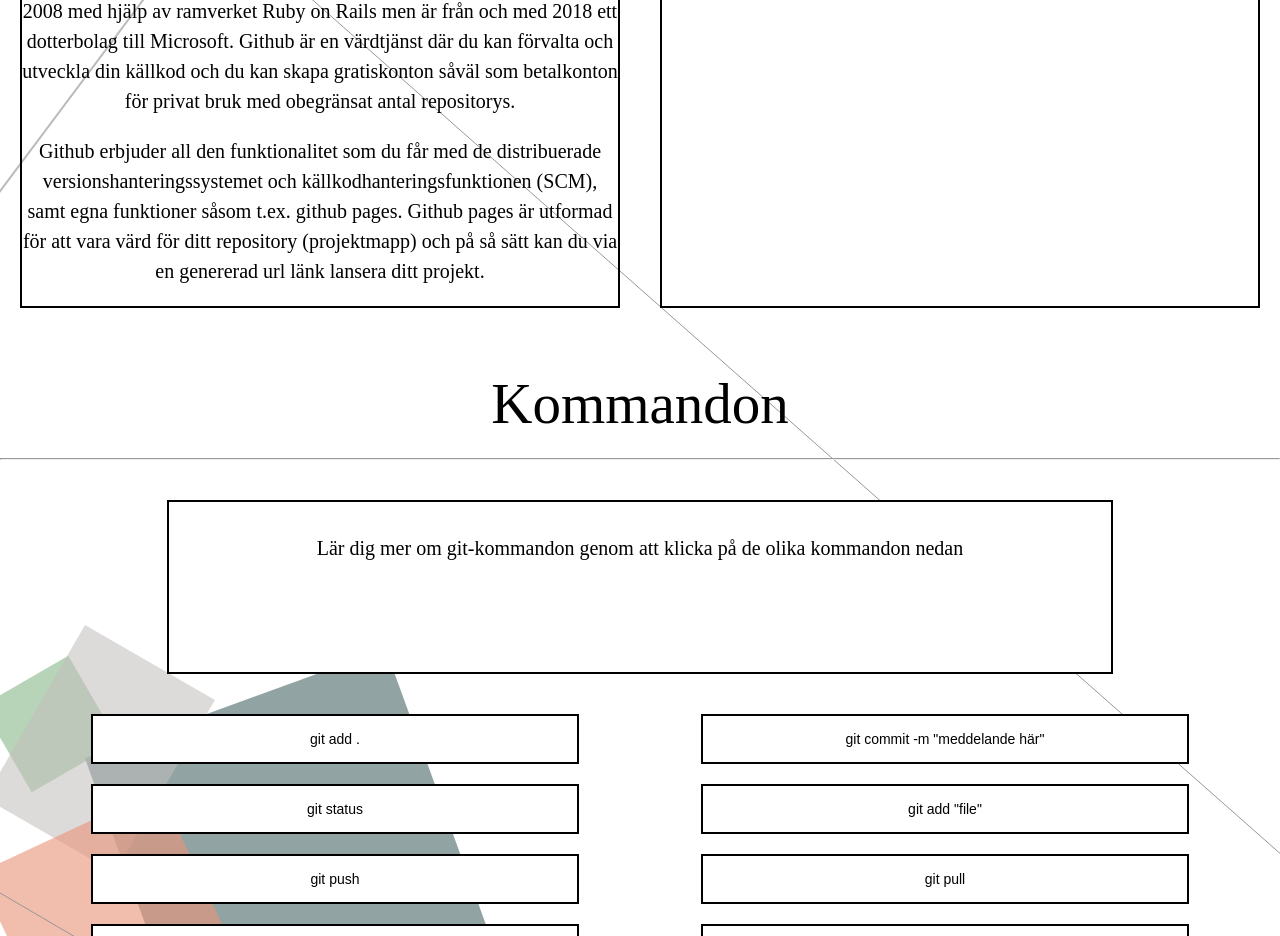
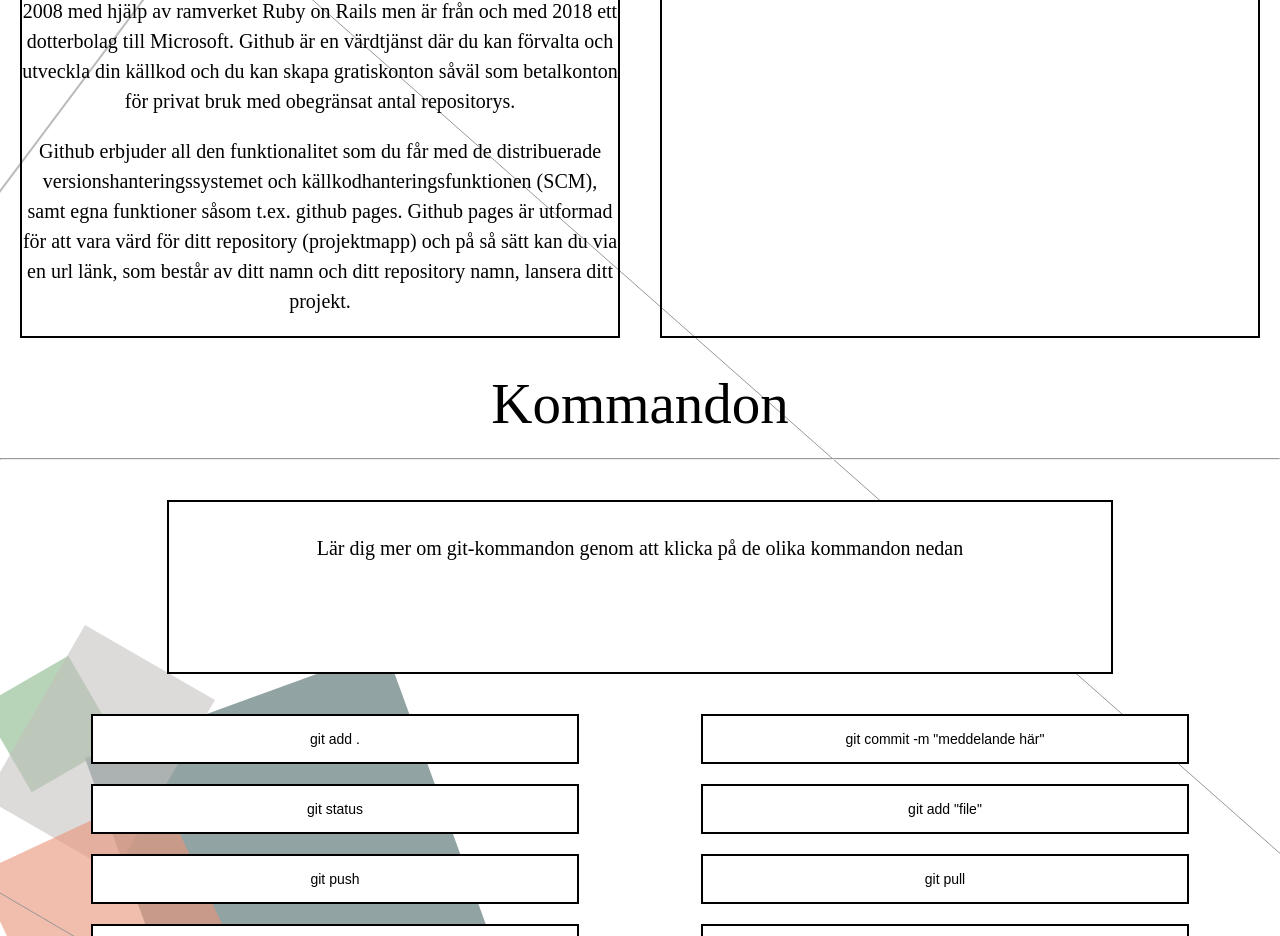
Before and after one commit to ellinorwase/how-to-git, a React (Create React App) app: page / in a window 1280 px wide. Shown: the part 2580-3516 px from the top of the page. Built offline with nearby package versions, Linux system fonts and the light colour scheme; a web font is replaced by a local one.

Commit message:
edit github text

```diff
--- a/src/components/web-hosting.js
+++ b/src/components/web-hosting.js
@@ -34,7 +34,8 @@
               Github erbjuder all den funktionalitet som du får med
               de distribuerade versionshanteringssystemet och källkodhanteringsfunktionen (SCM), samt egna
               funktioner såsom t.ex. github pages. Github pages är utformad för att vara värd för ditt
-              repository (projektmapp) och på så sätt kan du via en genererad url länk lansera ditt projekt.
+              repository (projektmapp) och på så sätt kan du via en url länk, som består av ditt namn och ditt
+              repository namn, lansera ditt projekt.
              </p>
 
           </div>
```
